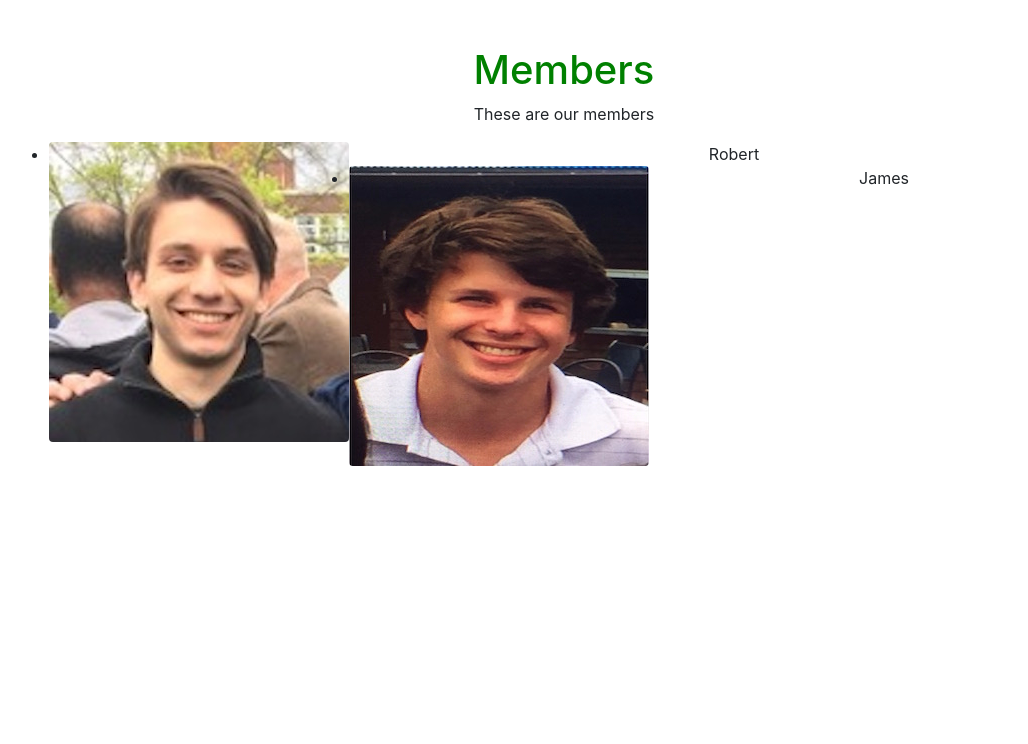
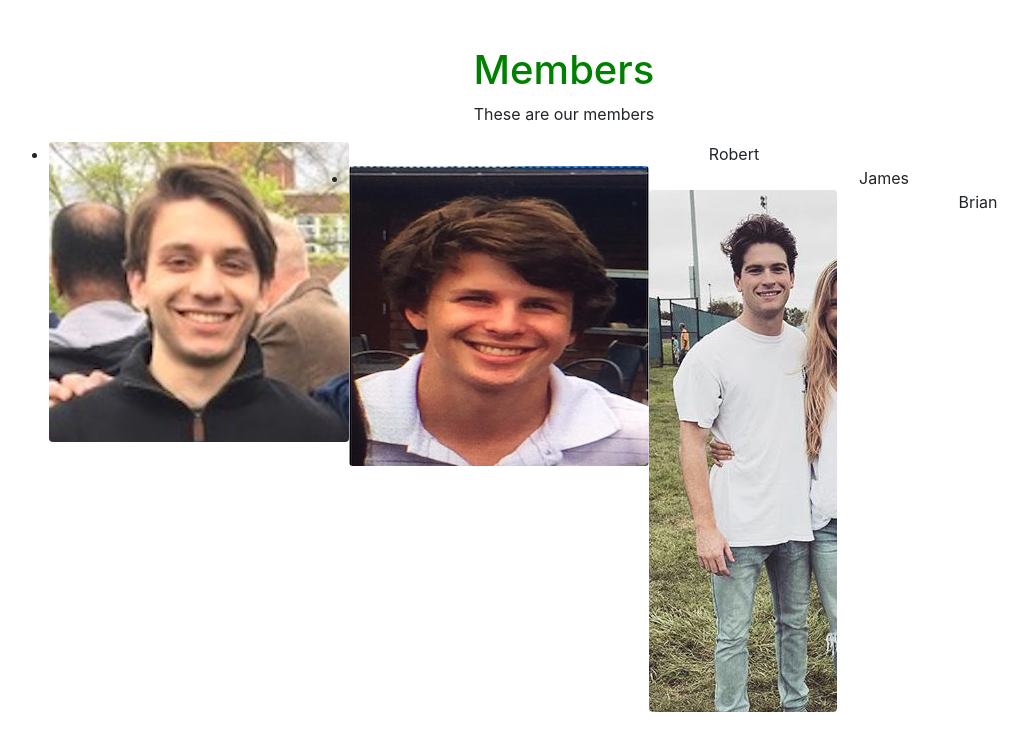
Before and after one commit to RKalaj/moviebase, a Flask app: page /about in a window 1280 px wide. Shown: the part 56-800 px from the top of the page, without its empty margins (76-1104 px from the left). Run offline with Flask 2, Linux system fonts and the light colour scheme; some libraries are stand-ins or nearby versions.

Commit message:
added Brian member photo

```diff
--- a/templates/members.html
+++ b/templates/members.html
@@ -31,6 +31,7 @@ Members
         <ul>
           <li><img src="/static/img/robert_pic.jpg" class="rounded float-left" alt="...">Robert</li>
           <li><img src="/static/img/JAC5.jpg" class="rounded float-left" alt="...">James</li>
+          <li><img src="/static/img/brian.jpg" class="rounded float-left" alt="...">Brian</li>
         </ul>
     </div>
   </div>
```
Also changed, not shown: static/img/brian.jpg (added).
